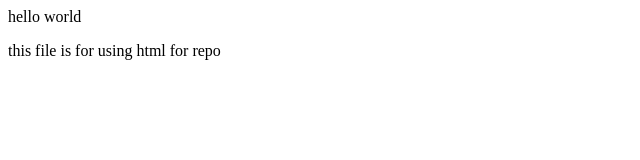
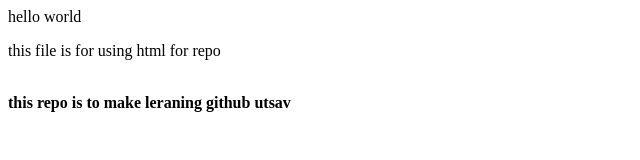
Before and after one commit to aiims-himanshu/learning-github, a plain HTML site: page index.html in a window 1280 px wide. Shown: the whole page, without its empty margins (0-640 px from the left). Drawn offline with Linux system fonts and the light colour scheme.

Commit message:
line added

```diff
--- a/index.html
+++ b/index.html
@@ -1,2 +1,4 @@
 <p>hello world</p>
 <p> this file is for using html for repo</p>
+<br>
+<b> this repo is to make leraning github utsav</b>
```
